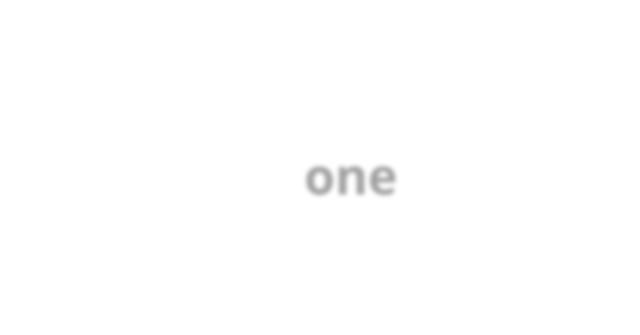
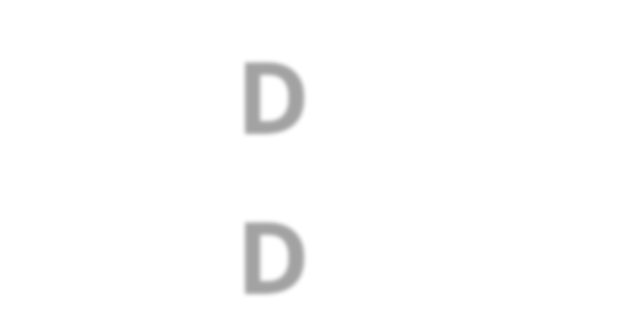
Before and after one commit to Dhruvsa1/Personal-Portfolio, a Next.js app: page / in a window 1280 px wide. Shown: the part 225-560 px from the top of the page, without its empty margins (289-929 px from the left). Built offline with nearby package versions, Linux system fonts and the light colour scheme.

Commit message:
Add name unraveling effect: DD slides out to reveal full name

```diff
--- a/components/ScrollEffect.css
+++ b/components/ScrollEffect.css
@@ -55,3 +55,58 @@
 .stuck-grid > .grid-item:nth-of-type(3)  { animation-range: 40% 60%; }
 .stuck-grid > .grid-item:nth-of-type(4)  { animation-range: 60% 80%; }
 .stuck-grid > .grid-item:nth-of-type(5)  { animation-range: 80% 100%; }
+
+/* Name reveal animation */
+.name-reveal {
+  font-size: 15vmin !important;
+}
+
+.name-container {
+  display: flex;
+  flex-direction: column;
+  gap: 1rem;
+}
+
+.name-part {
+  display: flex;
+  align-items: center;
+  white-space: nowrap;
+  position: relative;
+}
+
+.big-d {
+  font-size: 20vmin;
+  font-weight: 900;
+  position: relative;
+  z-index: 2;
+}
+
+.slide-out {
+  font-size: 8vmin;
+  font-weight: 600;
+  opacity: 0;
+  transform: translateX(-100%);
+  display: inline-block;
+  margin-left: -2vmin;
+}
+
+@supports (animation-timeline: scroll()) {
+  @media (prefers-reduced-motion: no-preference) {
+    .name-reveal .slide-out {
+      animation: slideOut linear forwards;
+      animation-timeline: scroll(root block);
+      animation-range: 2.5% 10%;
+    }
+  }
+}
+
+@keyframes slideOut {
+  0% {
+    opacity: 0;
+    transform: translateX(-100%);
+  }
+  100% {
+    opacity: 1;
+    transform: translateX(0);
+  }
+}
--- a/components/ScrollEffect.tsx
+++ b/components/ScrollEffect.tsx
@@ -3,7 +3,18 @@ import './ScrollEffect.css';
 export default function ScrollEffect() {
   return (
     <div className="stuck-grid">
-      <div className="grid-item">one</div>
+      <div className="grid-item name-reveal">
+        <div className="name-container">
+          <div className="name-part">
+            <span className="big-d">D</span>
+            <span className="slide-out">hruvsai</span>
+          </div>
+          <div className="name-part">
+            <span className="big-d">D</span>
+            <span className="slide-out">hulipudi</span>
+          </div>
+        </div>
+      </div>
       <div className="grid-item">two</div>
       <div className="grid-item">three</div>
       <div className="grid-item">four</div>
```
